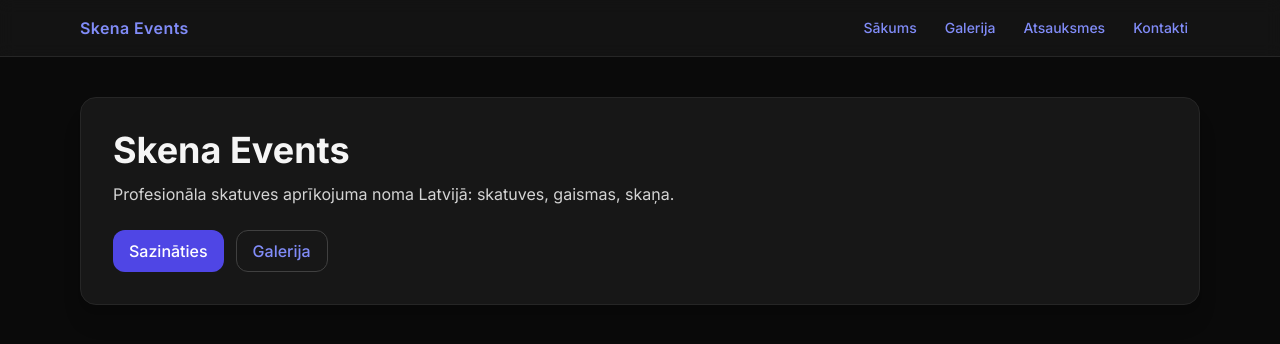
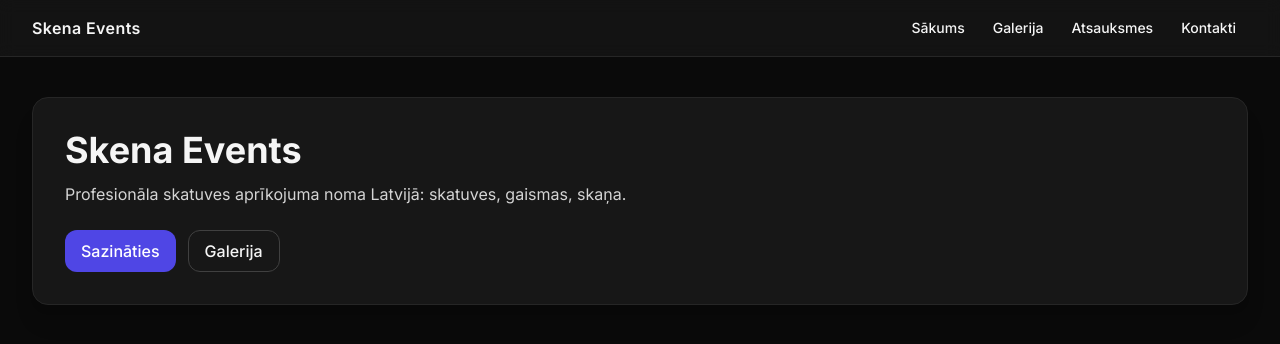
Before and after one commit to Skena-Events/Skena-Events-Site, a Next.js app: page / in a window 1280 px wide. Shown: the top 344 px of the page. Built offline with nearby package versions, Linux system fonts and the light colour scheme.

Commit message:
Update globals.css

```diff
--- a/src/styles/globals.css
+++ b/src/styles/globals.css
@@ -2,12 +2,20 @@
 @tailwind components;
 @tailwind utilities;
 
-/* Тёмная тема по умолчанию */
-:root { color-scheme: dark; }
-body {
-  @apply bg-neutral-950 text-neutral-100;
+@layer utilities {
+  .container {
+    @apply mx-auto max-w-7xl px-4 sm:px-6 lg:px-8;
+  }
+  .card {
+    @apply rounded-xl border border-neutral-800 bg-neutral-900/70 backdrop-blur transition hover:border-neutral-700;
+  }
+  .btn {
+    @apply inline-flex items-center justify-center rounded-xl px-5 py-2.5 font-medium transition;
+  }
+  .btn-primary {
+    @apply btn bg-indigo-600 text-white hover:bg-indigo-500;
+  }
+  .btn-ghost {
+    @apply btn border border-neutral-700 hover:bg-neutral-800;
+  }
 }
-a { @apply text-indigo-400 hover:text-indigo-300; }
-.container {
-  @apply max-w-6xl mx-auto px-4;
-}
```
